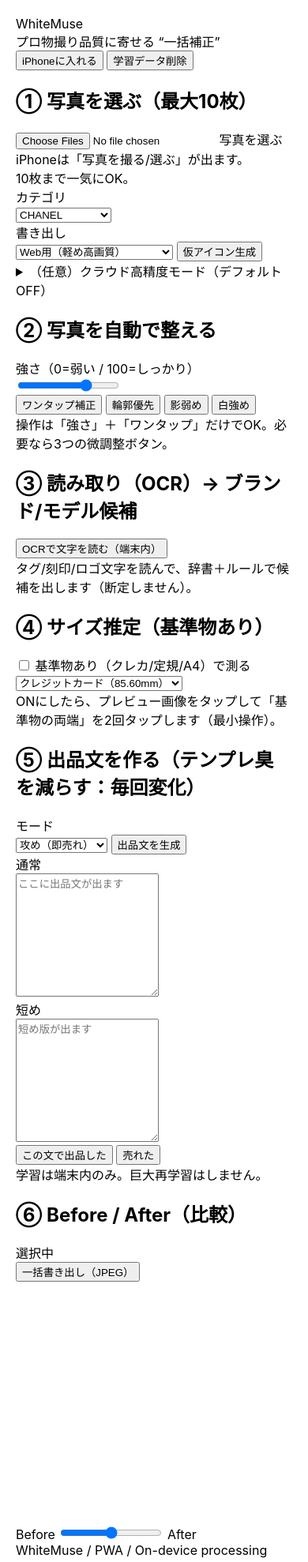
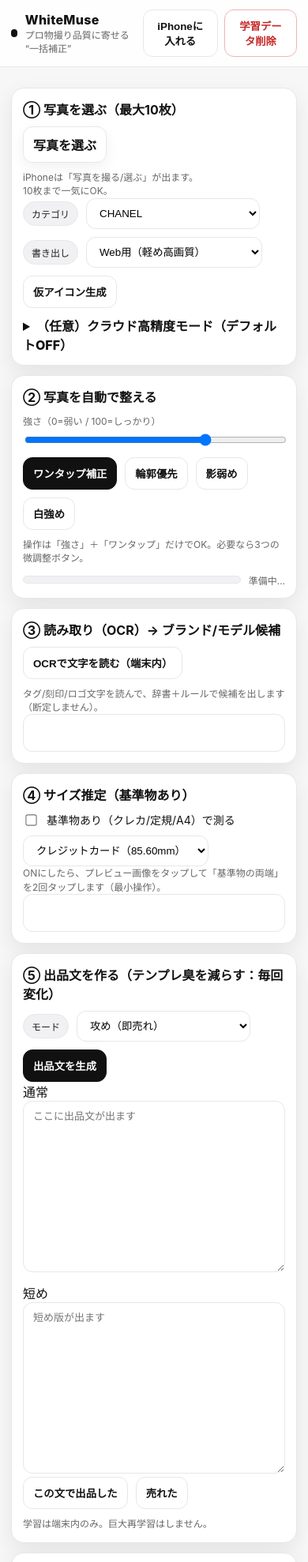
Before and after one commit to whitemuse-store/whitemuse, a plain HTML site: page index.html in a window 390 px wide. Shown: the top 1978 px of the page at 79% size. Drawn offline with Linux system fonts and the light colour scheme.

Commit message:
Refactor CSS with variables and improved styles

```diff
--- a/style.css
+++ b/style.css
@@ -1,17 +1,221 @@
-body {
-  font-family: -apple-system, BlinkMacSystemFont, sans-serif;
-  background: #ffffff;
-  margin: 0;
-  padding: 20px;
+/* style.css */
+:root{
+  --bg:#f7f7f8;
+  --card:#fff;
+  --text:#111;
+  --sub:#666;
+  --line:#e7e7ea;
+  --primary:#111;
+  --danger:#c62828;
+  --shadow: 0 10px 28px rgba(0,0,0,.08);
+  --radius:16px;
 }
 
-h1 {
-  text-align: center;
+*{box-sizing:border-box}
+html,body{height:100%}
+body{
+  margin:0;
+  font-family: -apple-system, BlinkMacSystemFont, "Hiragino Sans", "Noto Sans JP", Segoe UI, Roboto, sans-serif;
+  color:var(--text);
+  background:var(--bg);
 }
 
-#preview {
-  display: flex;
-  flex-wrap: wrap;
-  gap: 10px;
-  justify-content: center;
+.topbar{
+  position:sticky; top:0; z-index:20;
+  background:rgba(255,255,255,.85);
+  backdrop-filter: blur(10px);
+  border-bottom:1px solid var(--line);
+  display:flex; align-items:center; justify-content:space-between;
+  padding:12px 14px;
 }
+
+.brand{display:flex; gap:10px; align-items:center}
+.dot{width:10px; height:10px; border-radius:999px; background:#111}
+.title{font-weight:800; letter-spacing:.3px}
+.subtitle{font-size:12px; color:var(--sub)}
+
+.top-actions{display:flex; gap:8px; align-items:center}
+
+.wrap{max-width:1100px; margin:0 auto; padding:14px}
+
+.card{
+  background:var(--card);
+  border:1px solid var(--line);
+  border-radius:var(--radius);
+  padding:14px;
+  box-shadow: var(--shadow);
+  margin:12px 0;
+}
+
+h2{margin:0 0 10px; font-size:16px}
+
+.row{display:flex; gap:10px; align-items:center; flex-wrap:wrap}
+.hint{font-size:12px; color:var(--sub); line-height:1.45}
+.pill{
+  font-size:12px; color:#222;
+  background:#f1f1f3;
+  border:1px solid var(--line);
+  padding:6px 10px;
+  border-radius:999px;
+}
+
+.filebtn{
+  display:inline-flex; align-items:center; justify-content:center;
+  border:1px solid var(--line);
+  border-radius:12px;
+  padding:10px 12px;
+  cursor:pointer;
+  background:#fff;
+  box-shadow: 0 6px 18px rgba(0,0,0,.06);
+}
+.filebtn input{display:none}
+.filebtn span{font-weight:700}
+
+.select, .input{
+  border:1px solid var(--line);
+  border-radius:12px;
+  padding:10px 12px;
+  background:#fff;
+  min-width:220px;
+}
+
+.primary, .ghost{
+  border-radius:12px;
+  padding:10px 12px;
+  font-weight:800;
+  cursor:pointer;
+  border:1px solid var(--line);
+}
+.primary{background:#111; color:#fff; border-color:#111}
+.ghost{background:#fff; color:#111}
+.ghost.danger{color:var(--danger); border-color:#f0b4b4}
+
+.controls{display:flex; flex-direction:column; gap:10px}
+.control .label{font-size:12px; color:var(--sub); margin-bottom:6px}
+input[type="range"]{width:100%}
+
+.btnrow{display:flex; gap:10px; flex-wrap:wrap}
+
+.details summary{cursor:pointer; font-weight:800}
+.details{margin-top:10px}
+
+.switch{display:flex; gap:10px; align-items:center; font-size:14px}
+.switch input{transform: scale(1.1)}
+
+.banner{
+  margin-top:10px;
+  border-radius:12px;
+  padding:10px 12px;
+  border:1px solid var(--line);
+  background:#f6f7ff;
+  font-size:13px;
+  line-height:1.4;
+}
+.banner.warn{background:#fff7e6; border-color:#f0d2a1}
+
+.mono{font-family: ui-monospace, SFMono-Regular, Menlo, Monaco, Consolas, "Liberation Mono", monospace}
+.box{
+  border:1px solid var(--line);
+  border-radius:12px;
+  padding:10px 12px;
+  min-height:48px;
+  background:#fff;
+  white-space:pre-wrap;
+}
+
+.split{
+  display:grid;
+  grid-template-columns:1fr 1fr;
+  gap:10px;
+}
+@media (max-width: 860px){
+  .split{grid-template-columns:1fr}
+}
+
+.ta{
+  width:100%;
+  border:1px solid var(--line);
+  border-radius:12px;
+  padding:10px 12px;
+  font-size:13px;
+  line-height:1.5;
+}
+
+.compare{
+  display:grid;
+  grid-template-columns:260px 1fr;
+  gap:12px;
+}
+@media (max-width: 980px){
+  .compare{grid-template-columns:1fr}
+}
+
+.thumbs{
+  display:flex;
+  flex-direction:column;
+  gap:10px;
+  max-height:520px;
+  overflow:auto;
+  padding-right:6px;
+}
+.thumb{
+  display:flex; gap:10px; align-items:center;
+  border:1px solid var(--line);
+  border-radius:14px;
+  padding:8px;
+  cursor:pointer;
+  background:#fff;
+}
+.thumb.active{outline:3px solid rgba(0,0,0,.15)}
+.thumb img{
+  width:64px; height:64px;
+  border-radius:12px;
+  object-fit:cover;
+  border:1px solid var(--line);
+  background:#fafafa;
+}
+.thumb .meta{display:flex; flex-direction:column; gap:2px}
+.thumb .name{font-size:12px; font-weight:800}
+.thumb .sub{font-size:11px; color:var(--sub)}
+
+.viewer{display:flex; flex-direction:column; gap:10px}
+.viewerTop{
+  display:flex; gap:10px; align-items:center; flex-wrap:wrap;
+}
+.spacer{flex:1}
+
+.ba{
+  border:1px solid var(--line);
+  border-radius:16px;
+  background:#fff;
+  padding:10px;
+}
+.canvasWrap{position:relative}
+canvas{
+  width:100%;
+  height:auto;
+  border-radius:14px;
+  border:1px solid var(--line);
+  background:#fff;
+}
+#beforeCanvas{display:block}
+#afterCanvas{
+  position:absolute; left:0; top:0;
+  width:100%;
+  height:auto;
+  pointer-events:none;
+  clip-path: inset(0 0 0 50%);
+}
+
+.sliderRow{
+  display:flex; align-items:center; gap:10px;
+  margin-top:10px;
+  font-size:12px; color:var(--sub);
+}
+
+.progress{display:flex; align-items:center; gap:10px}
+.bar{flex:1; height:10px; border-radius:999px; border:1px solid var(--line); background:#f1f1f3; overflow:hidden}
+.fill{height:100%; width:0%; background:#111}
+.text{font-size:12px; color:var(--sub)}
+
+.footer{padding:18px 4px; color:var(--sub); font-size:12px}
```
